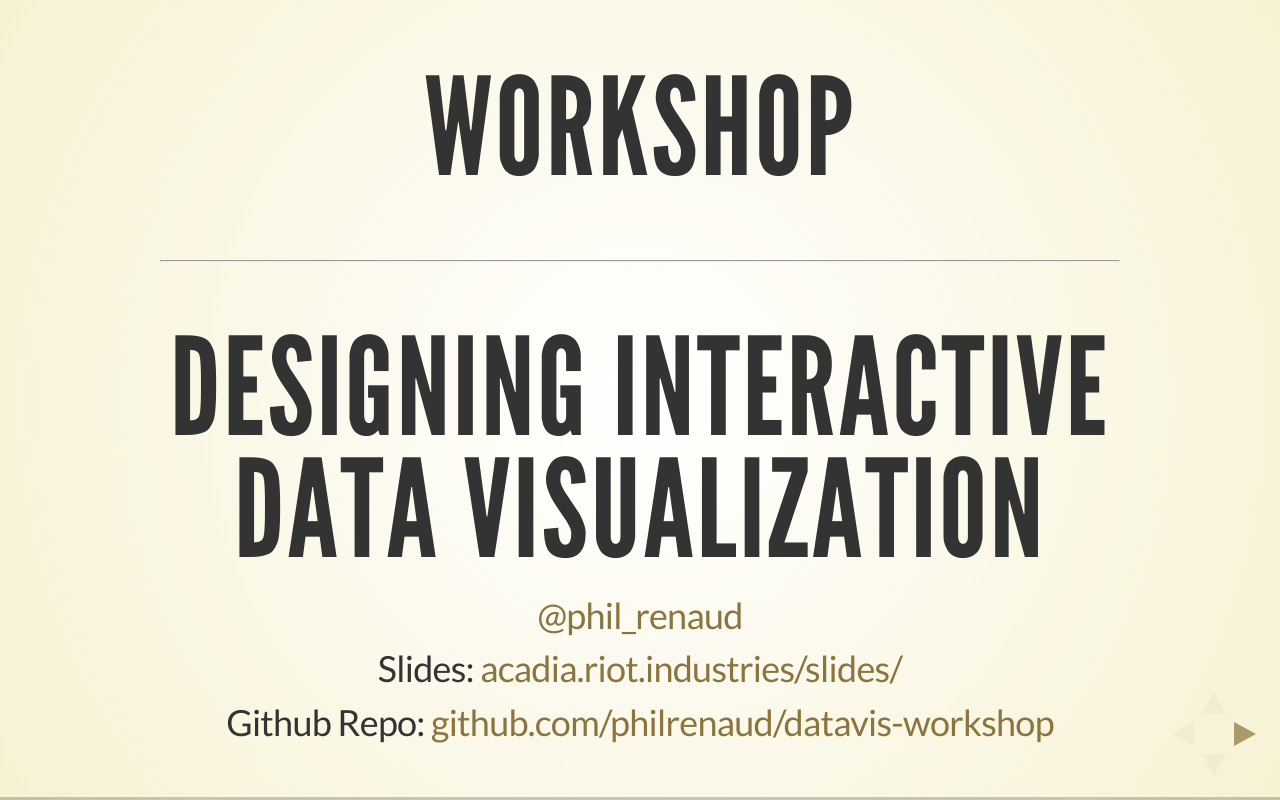
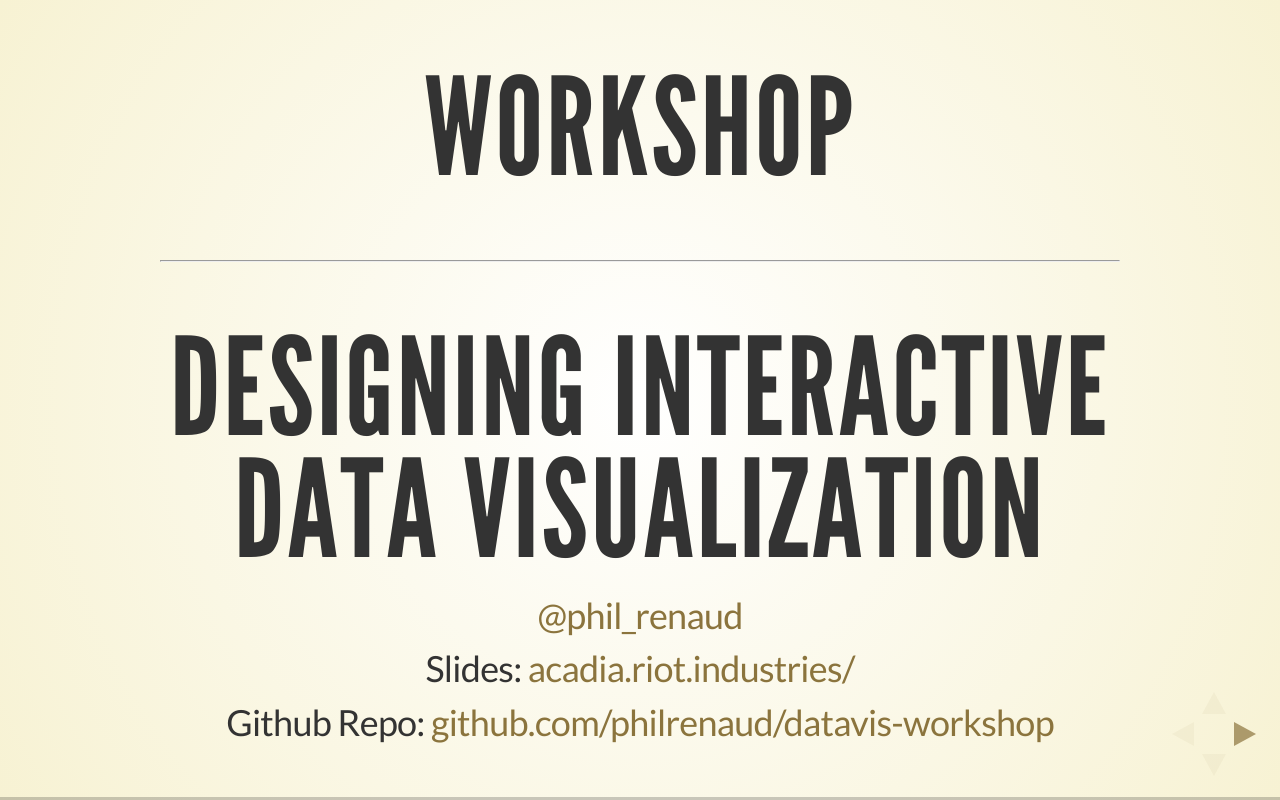
Before and after one commit to philrenaud/datavis-workshop, a website with bundled scripts: page slides/index.html in a window 1280 px wide. Built offline with nearby package versions, Linux system fonts and the light colour scheme.

Commit message:
Updated slides link

```diff
--- a/slides/index.html
+++ b/slides/index.html
@@ -48,7 +48,7 @@
 					<p>
 						<a href="http://twitter.com/phil_renaud" target="_blank">@phil_renaud</a>
 					</p>
-          <p>Slides: <a href="http://acadia.riot.industries/slides" target="_blank">acadia.riot.industries/slides/</a></p>
+          <p>Slides: <a href="http://acadia.riot.industries/" target="_blank">acadia.riot.industries/</a></p>
           <p>Github Repo: <a href="https://github.com/philrenaud/datavis-workshop" target="_blank">github.com/philrenaud/datavis-workshop</a></p>
 				</section>
 
@@ -542,7 +542,7 @@
         <section>
           <h3>Thanks!</h3>
           <p><a href="http://twitter.com/phil_renaud" target="_blank">@phil_renaud</a></p>
-          <p>Slides: <a href="http://acadia.riot.industries/slides/" target="_blank">acadia.riot.industries/slides</a></p>
+          <p>Slides: <a href="http://acadia.riot.industries/" target="_blank">acadia.riot.industries</a></p>
           <p>Github Repo: <a href="https://github.com/philrenaud/datavis-workshop" target="_blank">github.com/philrenaud/datavis-workshop</a></p>
         </section>
 
```
